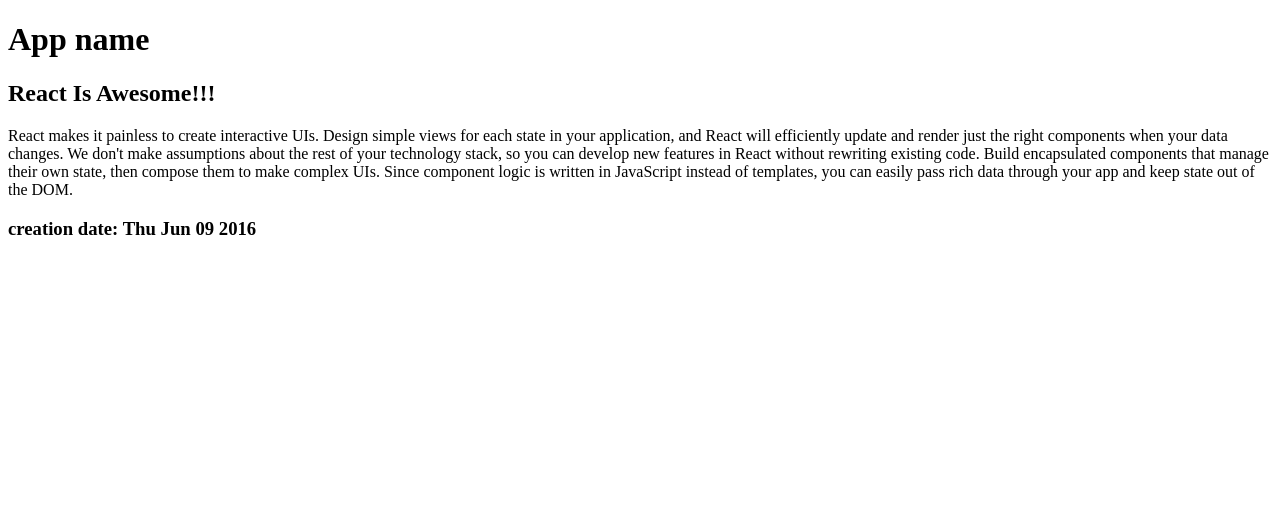
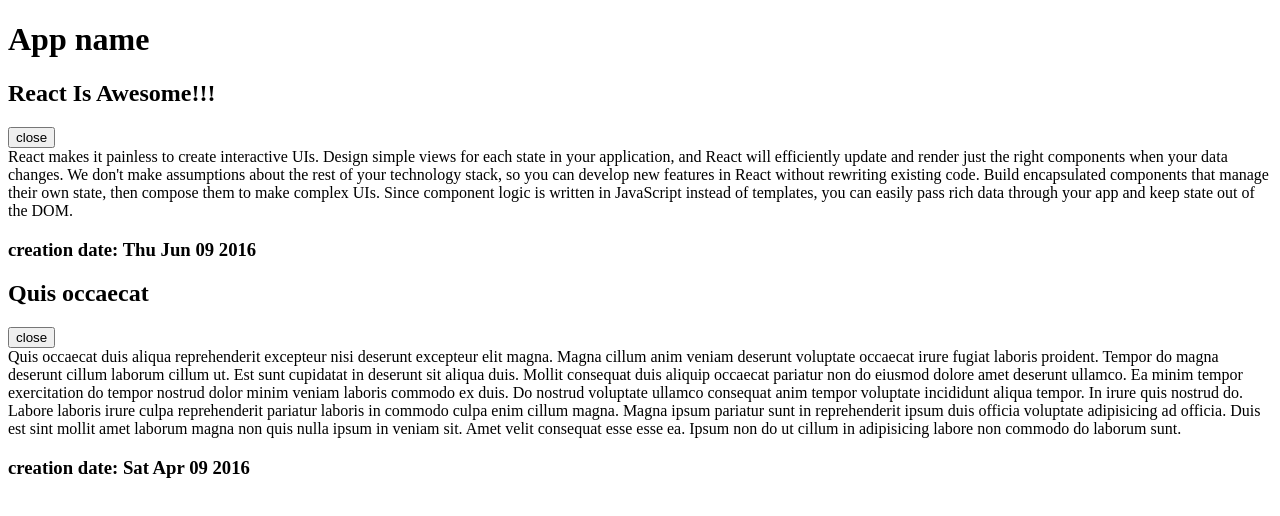
Before and after one commit to Kamesas/react_lessons_by_javascript_ru, a React (Create React App) app: page / in a window 1280 px wide. Shown: the top 516 px of the page. Built offline with nearby package versions, Linux system fonts and the light colour scheme.

Commit message:
added empty function handleClick in Article.js

```diff
--- a/src/components/App.js
+++ b/src/components/App.js
@@ -6,7 +6,8 @@
 	return (
 			<div>
 				<h1>App name</h1>
-				<Article article={fixtures[0]} str="string" boolem />
+				<Article article={fixtures[0]} />
+				<Article article={fixtures[1]} />
 			</div>
 		)
 }
--- a/src/components/Article.js
+++ b/src/components/Article.js
@@ -2,17 +2,21 @@
 
 function Article (props) { //все данные приходят в props
 
-	const {article} = props //дуструктуризация см. ниже
- 	const body = <section>{article.text}</section>
-	console.log('---', props)
+	const {article} = props; //дуструктуризация см. ниже
+ 	const body = <section>{article.text}</section>;
 	return(
     	<div>
       		<h2>{article.title}</h2>
+      		<button onClick={handleClick} >close</button>
 					{body}
 					<h3>creation date: {(new Date(article.date)).toDateString()}</h3>
       	</div>
     )
 
+}
+
+function handleClick () {
+	console.log('---', 'clicked')
 }
 
 export default Article
```
